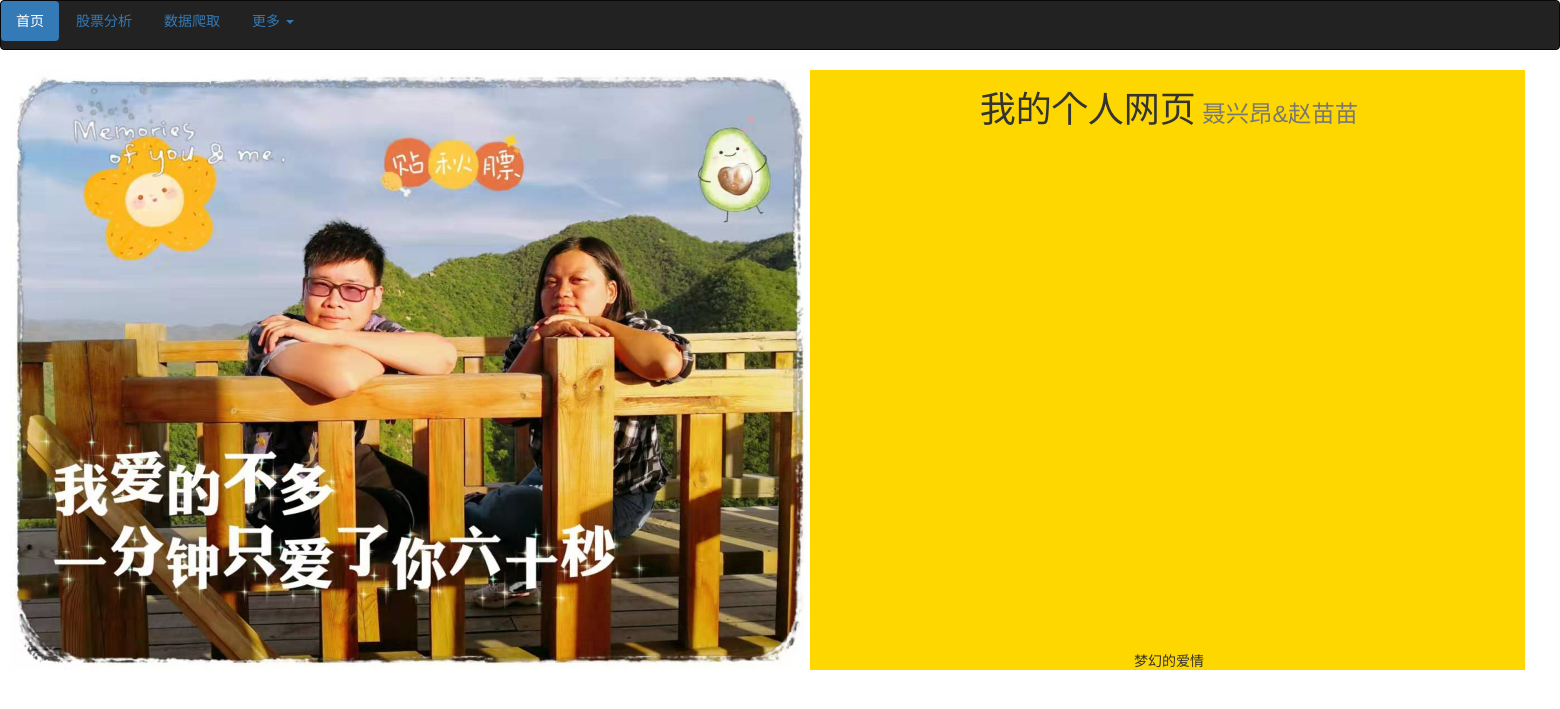
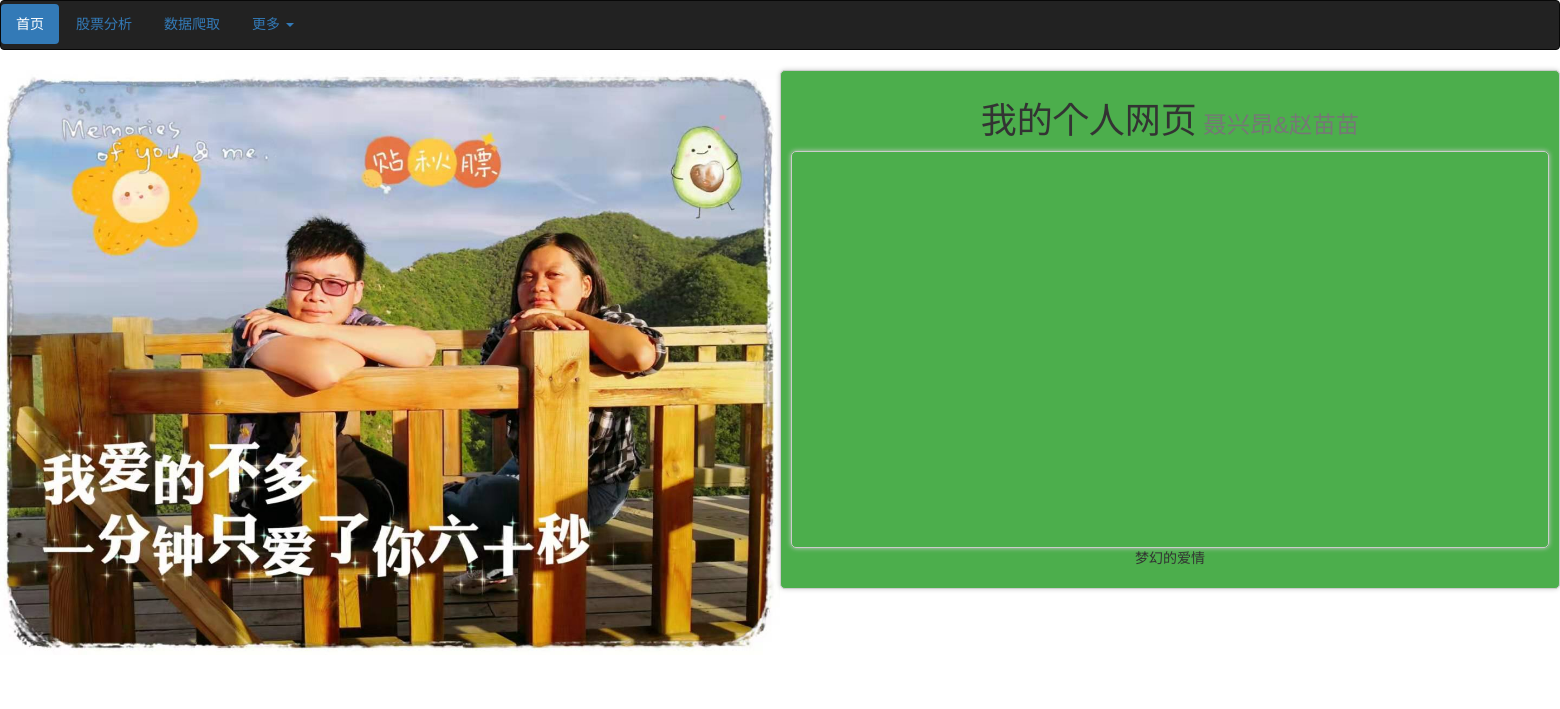
Before and after one commit to niexingang123/persionalWeb, a Django app: page / in a window 1560 px wide. Shown: the top 709 px of the page. Run offline with Django 3.2, Linux system fonts and the light colour scheme; some libraries are stand-ins or nearby versions.

Commit message:
首页浏览器适配

```diff
--- /dev/null
+++ b/static/css/index.css
@@ -0,0 +1,29 @@
+*   {
+    margin: 0px;
+    padding: 0px;
+    }
+#main{
+        margin:0 auto;
+        height: auto;
+    }
+#image {
+        display: inline-block;
+        float: left;
+    }
+#box {
+        padding-right: 10px;
+        display: inline-block;
+        float: left;
+        background-color: #4cae4c;
+        padding: 10px;
+        border: 1px solid #cccccc;
+        box-shadow: 0 0 5px #cccccc;
+        border-radius: 5px;
+
+    }
+#earth{
+        padding: 10px;
+        border: 1px solid #cccccc;
+        box-shadow: 0 0 5px #cccccc;
+        border-radius: 5px;
+    }
--- a/static/js/index.js
+++ b/static/js/index.js
@@ -1,13 +1,30 @@
+window.onload = function() {
+	var broser_width = document.documentElement.clientWidth;
+	var main = document.getElementById('main');
+	main.style.cssText = 'width:' + broser_width + 'px;';
+	var public_height = 'height:' + broser_width * 0.75 / 2 + 'px;';
+	var image = document.getElementById('image');
+	image.style.cssText = 'width:' + broser_width/2 + 'px;';
+	image.style.cssText = 'height:' + broser_width * 0.75 / 2 + 'px;';
+	var img = document.getElementById('img');
+	img.style.cssText = 'width:' + broser_width/2 + 'px;';
+	img.style.cssText = 'height:' + broser_width * 0.75 / 2 + 'px;';
+	var box = document.getElementById('box');
+	box.style.cssText = 'height:' + broser_width * 0.75 / 2 + 'px;';
+	box.style.cssText = 'width:' + broser_width / 2 + 'px;';
+	var earth = document.getElementById('earth');
+	earth.style.cssText = 'height:' + broser_width * 0.75 * 0.68 / 2 + 'px;';
+//画地球仪
 	var dom = document.getElementById("earth");
 	var myChart = echarts.init(dom);
 	option = {
 		backgroundColor: "#000",
-			  globe:{
+		globe: {
 			baseTexture: "static/image/world.jpg",
 			heightTexture: "static/image/world.jpg",
 			displacementScale: 0.04,
 			environment: "static/image/starfield.jpg",
-			    shading:"realistic",
+			shading: "realistic",
 			realisticMaterial: {
 				roughness: 0.9
 			},
@@ -30,3 +47,4 @@ var dom = document.getElementById("earth");
 	if (option && typeof option === "object") {
 		myChart.setOption(option, true);
 	}
+}
--- a/templates/index.html
+++ b/templates/index.html
@@ -10,6 +10,7 @@
 </head>
 <body>
     <nav class="navbar navbar-inverse">
+        <div style="margin-top:3px">
         <ul class="nav nav-pills">
           <li role="presentation" class="active"><a href="">首页</a></li>
           <li role="presentation"><a href="/gupiao/">股票分析</a></li>
@@ -24,19 +25,19 @@
                 </ul>
             </li>
         </ul>
+       </div>
     </nav>
-    <div id="main" style="width: 1515px;height:600px; float: left; margin-left: 10px; background-color: gold">
-        <div class="image" style="width: 800px;height:600px; float: left">
-            <img src="{% static 'image/home.jpg' %}" width="800" height="600">
+    <div id="main">
+        <div id="image">
+            <img id="img" src="{% static 'image/home.jpg' %}">
         </div>
-         <div class="box" style="height: 87%;width: 47%; float: right">
-{#        <div class="page-header">#}
+         <div id="box">
           <h1 class="text-center">我的个人网页<small>  聂兴昂&赵苗苗</small></h1>
-{#        </div>#}
-             <div id="earth" style="height: 98%;width: 100%"></div>
+             <div id="earth"></div>
           <p class="text-center">梦幻的爱情</p>
          </div>
     </div>
+    <link rel="stylesheet" href="{% static 'css/index.css' %}">
     <script src="{% static 'js/jquery.min.js' %}"></script>
     <script src="{% static 'js/bootstrap.min.js' %}"></script>
     <script src="{% static 'js/echarts.js' %}"></script>
```
Also changed, not shown: 1 other file. Lines whose indentation alone changed are shown as unchanged.
